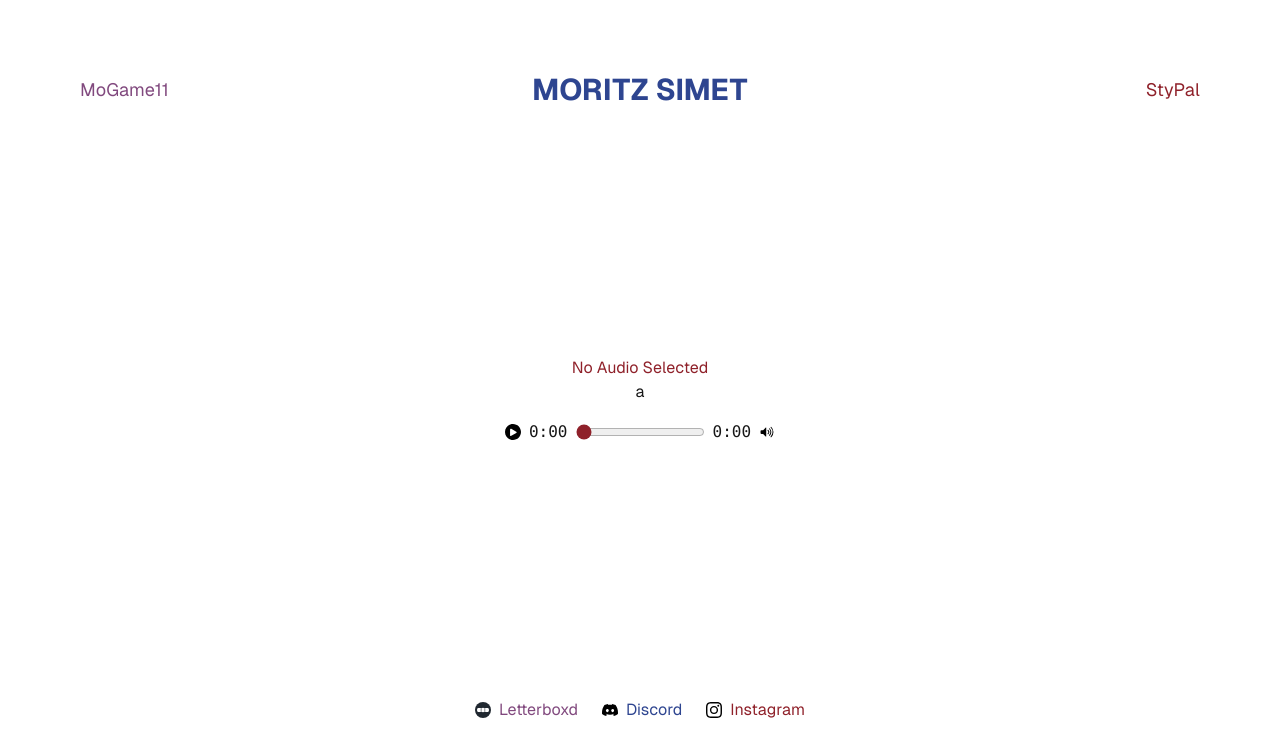
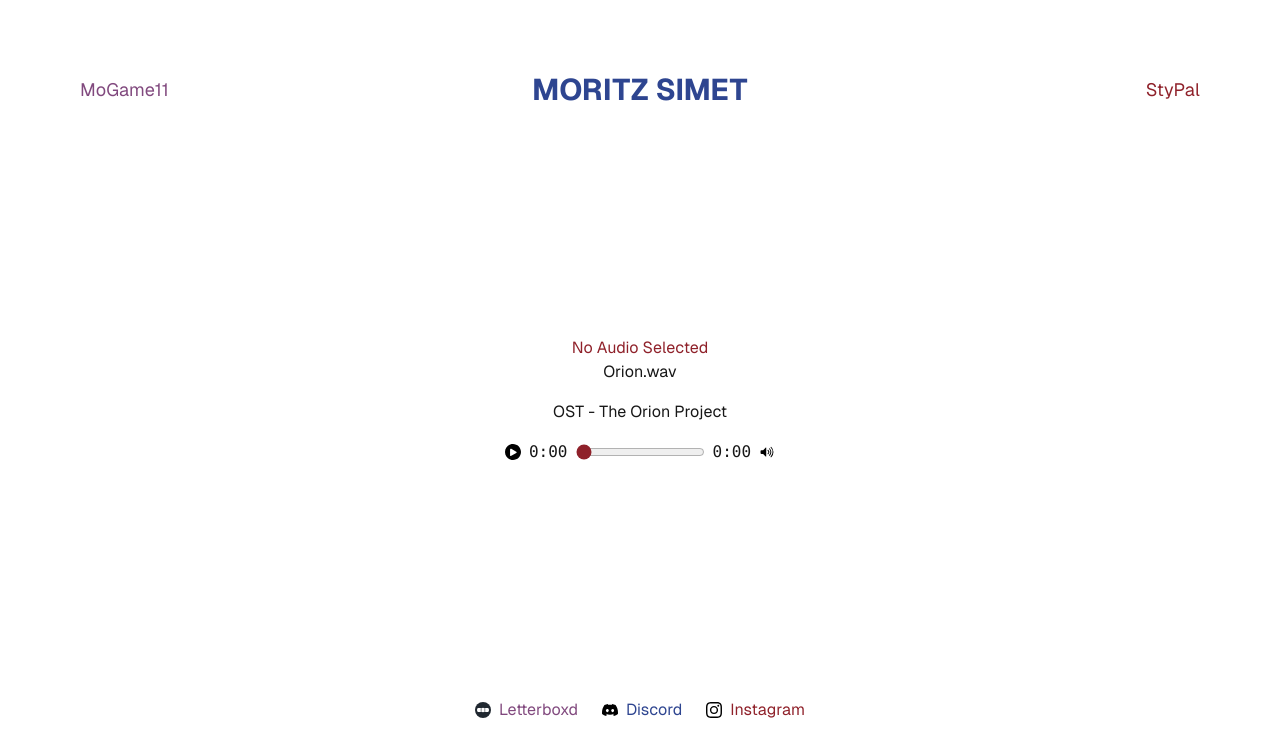
Before and after one commit to StyPal/simet.at, a Next.js app: page /music in a window 1280 px wide. Shown: the top 756 px of the page. Built offline with nearby package versions, Linux system fonts and the light colour scheme.

Commit message:
project name added

```diff
--- a/src/app/components/audioplayer.tsx
+++ b/src/app/components/audioplayer.tsx
@@ -1,23 +1,34 @@
 "use client";
 
-import {useRef, useState} from 'react';
+import { useRef, useState, useEffect } from "react";
 import Image from "next/image";
 
 interface AudioPlayerProps {
     src: string; // The audio file source URL
 }
 
-const AudioPlayer: React.FC<AudioPlayerProps> = ({src}) => {
+const AudioPlayer: React.FC<AudioPlayerProps> = ({ src }) => {
     const audioRef = useRef<HTMLAudioElement>(null);
     const [isPlaying, setIsPlaying] = useState(false);
     const [currentTime, setCurrentTime] = useState(0);
     const [duration, setDuration] = useState(0);
     const [isMuted, setIsMuted] = useState(false);
     const [error, setError] = useState<string | null>(null); // State to track errors
+    const [projectName, setProjectName] = useState(""); // State for project name
 
     if (!src) {
         return <div className="text-center text-red">No Audio Selected</div>;
     }
+
+    useEffect(() => {
+        // Logic to set the project name based on the URL
+        const urlParts = src.split("/");
+        if (urlParts[urlParts.length - 2] === "orion") {
+            setProjectName("OST - The Orion Project");
+        } else {
+            setProjectName(""); // Reset if not "orion"
+        }
+    }, [src]); // Run effect when the `src` changes
 
     const handlePlayPause = () => {
         if (audioRef.current) {
@@ -54,8 +65,8 @@ const AudioPlayer: React.FC<AudioPlayerProps> = ({src}) => {
     };
 
     function getAudioFileName(url: string): string {
-        const urlParts = url.split('/');
-        return urlParts[urlParts.length - 1];
+        const urlParts = url.split("/");
+        return urlParts[urlParts.length - 1]; // Return the file name from the URL
     }
 
     return (
@@ -64,9 +75,16 @@ const AudioPlayer: React.FC<AudioPlayerProps> = ({src}) => {
             {error && <div className="text-center text-red">{error}</div>}
 
             {/* Display audio name */}
-            <div id="audioInfo" className="text-center mb-4">{ error ?
-                <label>{audioRef.current ? getAudioFileName(src) : ""}</label> : null }
+            <div id="audioInfo" className="text-center mb-4">
+                <label>{audioRef.current ? getAudioFileName(src) : ""}</label>
             </div>
+
+            {/* Display project name */}
+            {projectName && (
+                <div className="text-center text-green-500 mb-4">
+                    <label>{projectName}</label>
+                </div>
+            )}
 
             {/* Audio player controls */}
             <div className="relative flex justify-between items-center">
@@ -78,15 +96,14 @@ const AudioPlayer: React.FC<AudioPlayerProps> = ({src}) => {
                     onEnded={() => setIsPlaying(false)}
                     onError={handleError}
                 />
-                <button
-                    onClick={handlePlayPause}
-                    className="w-full mx-2"
-                >
+                <button onClick={handlePlayPause} className="w-full mx-2">
                     <Image
                         src={isPlaying ? "/music/pause-button.svg" : "/music/play-button.svg"}
                         alt={isPlaying ? "pause" : "play"}
-                        height="16" width="16"
-                        className="dark:invert"/>
+                        height="16"
+                        width="16"
+                        className="dark:invert"
+                    />
                 </button>
                 <code>{convertTime(currentTime)}</code>
                 <input
@@ -108,8 +125,10 @@ const AudioPlayer: React.FC<AudioPlayerProps> = ({src}) => {
                     <Image
                         src={isMuted ? "/music/audio-off.svg" : "/music/audio-high.svg"}
                         alt={isMuted ? "unmute" : "mute"}
-                        height="16" width="16"
-                        className="dark:invert"/>
+                        height="16"
+                        width="16"
+                        className="dark:invert"
+                    />
                 </button>
             </div>
         </div>
--- a/src/app/music/page.tsx
+++ b/src/app/music/page.tsx
@@ -10,7 +10,7 @@ export default function Music() {
             <Header/>
 
             <main className="flex flex-col gap-8 row-start-2 items-center sm:items-start">
-                <AudioPlayer src="a" />
+                <AudioPlayer src="/music/orion/Orion.wav" />
             </main>
 
             <SocialMediaFooter/>
```
Also changed, not shown: public/social-media/discord.svg, 1 other file (tests, documents, lock files or other folders).
